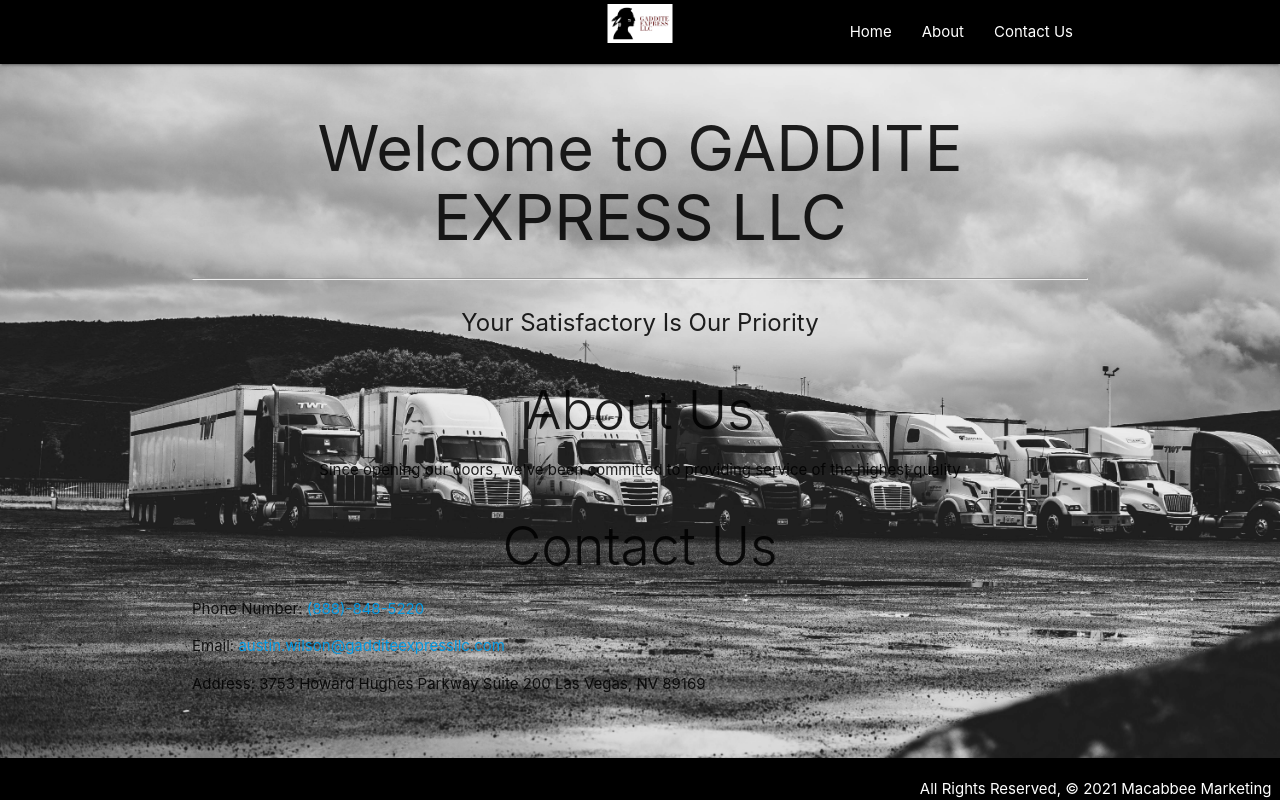
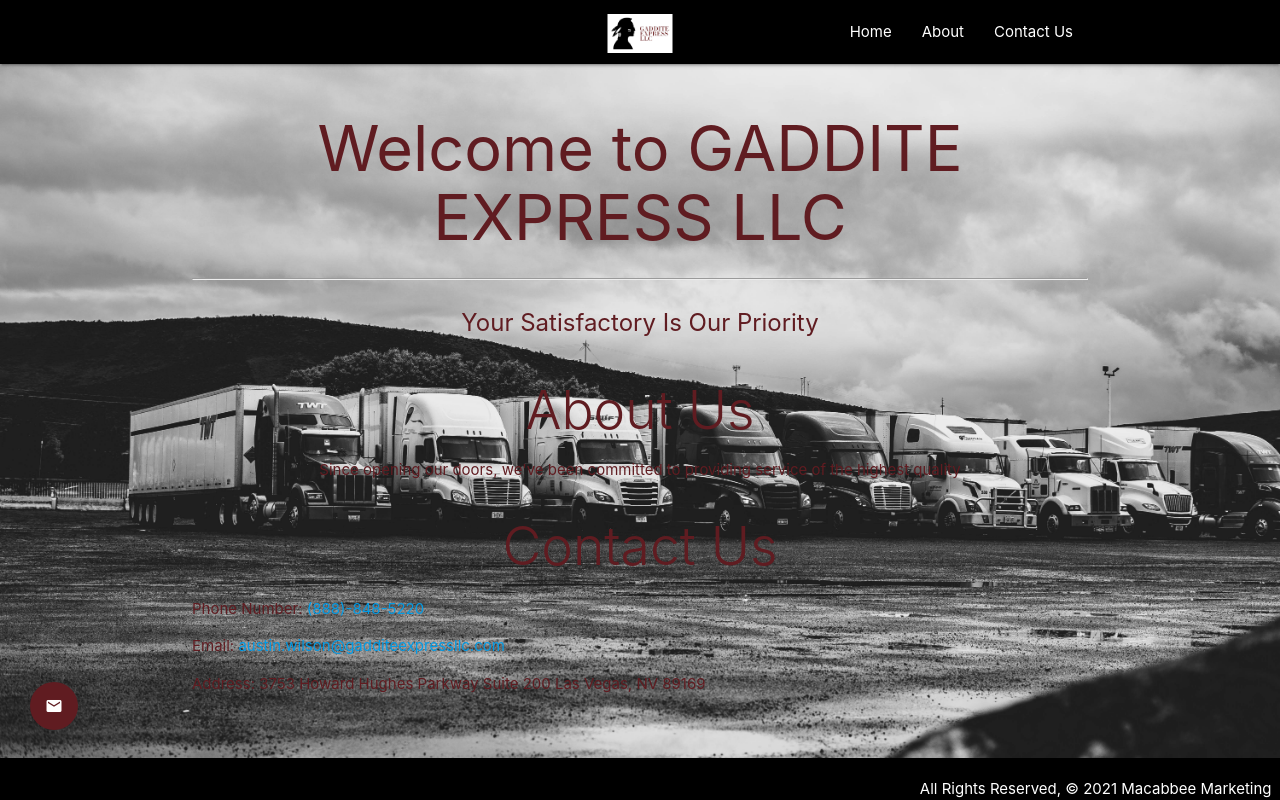
Before and after one commit to onias17/truck, a Django app: page / in a window 1280 px wide. Run offline with Django 3.2, Linux system fonts and the light colour scheme; parts of the project's set-up code (start-up, migrations or seed data) failed here and were passed over.

Commit message:
some styling

```diff
--- a/main_app/static/css/styles.css
+++ b/main_app/static/css/styles.css
@@ -6,7 +6,20 @@ body {
     flex-direction: column;
 }
 
+/* nav */
+.options {
+    color: rgba(96,28,33);
+}
+
+.brand-logo {
+    margin: 10px 0 0 0;
+}
+
 /* home */
+.home {
+    color: rgba(96,28,33);
+}
+
 .home h1 {
     font-weight: 400;
     margin: 50px 0 25px 0;
@@ -17,13 +30,39 @@ body {
    margin: 25px 0 25px 0;
 }
 
+/* about */
+.about {
+    color: rgba(96,28,33);
+}
+
 .about h2 {
     font-weight: 300;
     margin: 40px 0 20px 0;
 }
 
+/* contact */
+.contact {
+    color: rgba(96,28,33);
+}
+
 .contact h2 {
     font-weight: 300;
+}
+
+/* email */
+#email {
+    position: fixed;
+    bottom: 70px;
+    left: 30px;
+    z-index: 99;
+    border: none;
+    outline: none;
+    background-color: rgba(96,28,33);
+    color: white;
+    cursor: pointer;
+    padding: 15px;
+    border-radius: 50%;
+    font-size: 18px;
 }
 
 html {
@@ -34,6 +73,7 @@ main {
     flex: 1 0 auto;
 }
 
+/* footer */
 footer {
     padding-top: 0;
     text-align: right;
--- a/main_app/templates/base.html
+++ b/main_app/templates/base.html
@@ -21,7 +21,7 @@
     <nav class="black">
         <div class="nav-wrapper container">
             <a href="/" class="brand-logo center"><img class="" src="/static/images/gaddite-express.jpeg" alt="icon" width="65px"></a>
-            <ul class="right hide-on-med-and-down">
+            <ul class="options right hide-on-med-and-down">
                 <li><a href="/">Home</a></li>
                 <li><a href="/#about">About</a></li>
                 <li><a href="/#contact">Contact Us</a></li>
@@ -44,27 +44,7 @@
         <div class="right container">All Rights Reserved, &copy; 2021 Macabbee Marketing &nbsp;</div>
     </footer>
 
-  <button onclick="topFunction()" class="material-icons" id="myBtn" title="Go to top">keyboard_arrow_up</button>
+    <button class="material-icons" id="email"><a href=""></a> email</button>
 
-    <script>
-        const mobileEl = document.getElementById('mobile-demo');
-        M.Sidenav.init(mobileEl);
-
-        const mybutton = document.getElementById("myBtn");
-        window.onscroll = function() {scrollFunction()};
-
-        function scrollFunction() {
-            if (document.body.scrollTop > 20 || document.documentElement.scrollTop > 20) {
-                mybutton.style.display = "block";
-            } else {
-                mybutton.style.display = "none";
-            }
-        }
-
-        function topFunction() {
-            document.body.scrollTop = 0;
-            document.documentElement.scrollTop = 0;
-        }
-    </script>
 </body>
 </html>
```
